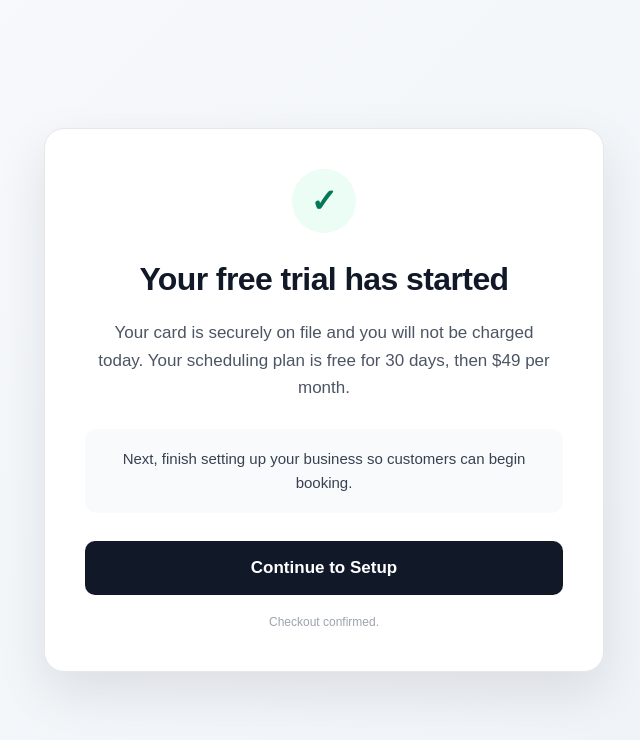
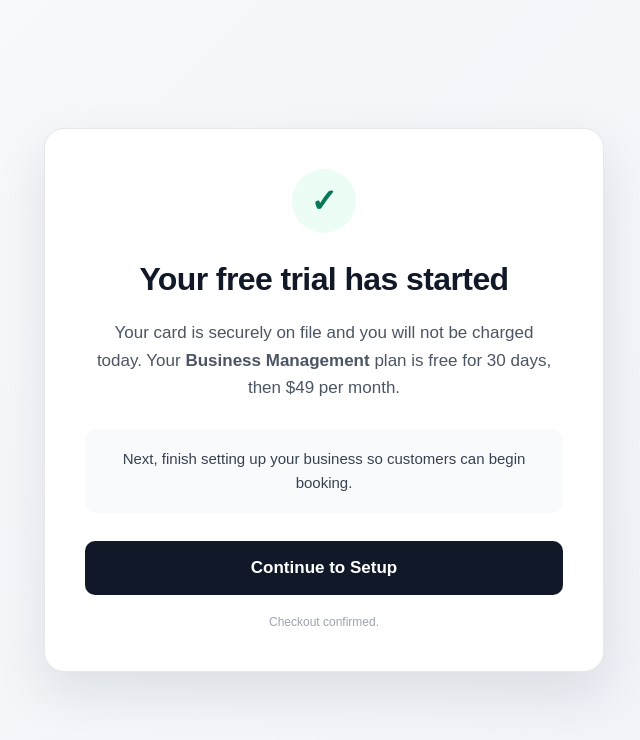
Before and after one commit to jonathandschreiber-commits/chairtime, a Next.js app in the folder frontend/: page /signup/payment-success in a window 1280 px wide. Shown: the top 740 px of the page, without its empty margins (316-956 px from the left). Built offline with nearby package versions, Linux system fonts and the light colour scheme.

Commit message:
Fix payment success plan display and setup link

```diff
--- a/frontend/app/signup/payment-success/page.js
+++ b/frontend/app/signup/payment-success/page.js
@@ -1,6 +1,43 @@
+"use client";
+
 import Link from "next/link";
+import { useEffect, useState } from "react";
 
 export default function PaymentSuccessPage() {
+  const [shopSlug, setShopSlug] = useState("");
+  const [selectedPlan, setSelectedPlan] =
+    useState("scheduling");
+
+  useEffect(() => {
+    const storedShopSlug =
+      sessionStorage.getItem(
+        "chairtime_signup_shop_slug"
+      ) || "";
+
+    const storedPlan =
+      sessionStorage.getItem(
+        "chairtime_signup_plan"
+      ) || "scheduling";
+
+    setShopSlug(storedShopSlug);
+    setSelectedPlan(storedPlan);
+  }, []);
+
+  const isAiPlan =
+    selectedPlan === "scheduling_ai";
+
+  const monthlyPrice = isAiPlan
+    ? "$198 per month"
+    : "$49 per month";
+
+  const planName = isAiPlan
+    ? "Business Management + AI Receptionist"
+    : "Business Management";
+
+  const setupHref = shopSlug
+    ? `/${shopSlug}/onboarding`
+    : "/login";
+
   return (
     <main
       style={{
@@ -21,7 +58,8 @@ export default function PaymentSuccessPage() {
           background: "#ffffff",
           border: "1px solid #e5e7eb",
           borderRadius: "20px",
-          boxShadow: "0 20px 50px rgba(15, 23, 42, 0.1)",
+          boxShadow:
+            "0 20px 50px rgba(15, 23, 42, 0.1)",
           textAlign: "center",
         }}
       >
@@ -64,8 +102,10 @@ export default function PaymentSuccessPage() {
             lineHeight: "1.6",
           }}
         >
-          Your card is securely on file and you will not be charged today.
-          Your scheduling plan is free for 30 days, then $49 per month.
+          Your card is securely on file and you will
+          not be charged today. Your{" "}
+          <strong>{planName}</strong> plan is free for
+          30 days, then {monthlyPrice}.
         </p>
 
         <div
@@ -79,11 +119,12 @@ export default function PaymentSuccessPage() {
             lineHeight: "1.6",
           }}
         >
-          Next, finish setting up your business so customers can begin booking.
+          Next, finish setting up your business so
+          customers can begin booking.
         </div>
 
         <Link
-          href="/login"
+          href={setupHref}
           style={{
             display: "block",
             marginTop: "28px",
```
